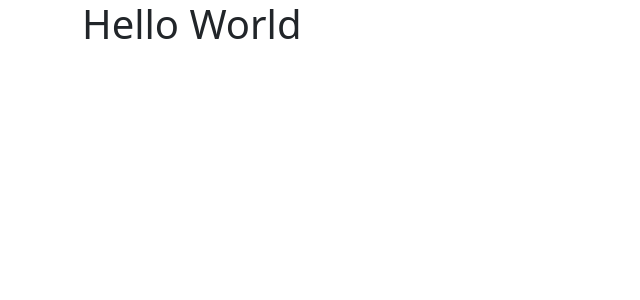
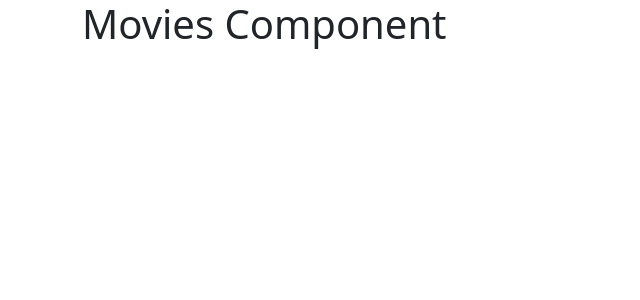
Before and after one commit to mhemanthkmr/vidly-react, a React (Create React App) app: page / in a window 1280 px wide. Shown: the top 300 px of the page, without its empty margins (0-640 px from the left). Built offline with nearby package versions, Linux system fonts and the light colour scheme.

Commit message:
added files

```diff
--- a/src/App.js
+++ b/src/App.js
@@ -1,11 +1,12 @@
 import React, { Component } from "react";
 import "./App.css";
+import Movies from "./components/moviesComponent";
 
 class App extends Component {
   render() {
     return (
       <main className="container">
-        <h1>Hello World</h1>
+        <Movies />
       </main>
     );
   }
--- /dev/null
+++ b/src/components/moviesComponent.jsx
@@ -0,0 +1,10 @@
+import React, { Component } from "react";
+
+class Movies extends Component {
+  state = {};
+  render() {
+    return <h1>Movies Component</h1>;
+  }
+}
+
+export default Movies;
```
